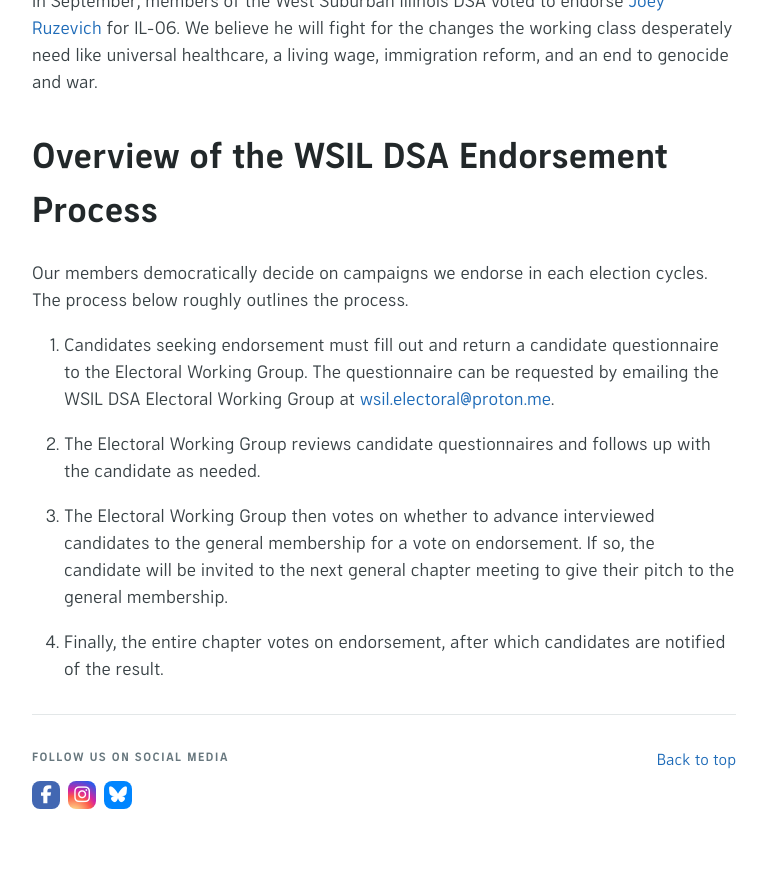
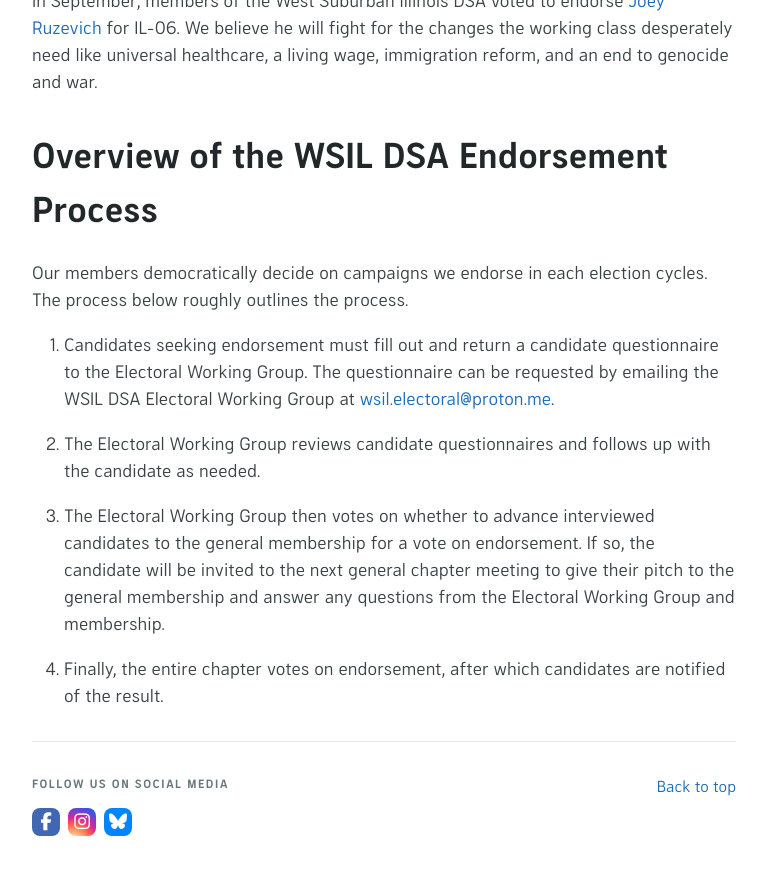
Before and after one commit to wsildsa/wsildsa.github.io, a Jekyll site: the page built from _pages/en/electoral.md, in a window 1280 px wide and 900 px high, scrolled down 857 px. Shown: the top 875 px of the window, without its empty margins (256-1023 px from the left). Built offline with Jekyll 4.4.1, drawn with Linux system fonts in a browser that asks for light colours; some web fonts are replaced; the repository's description, which GitHub fills in, is left out.

Commit message:
electoral: add ammendmended language from EWG meeting

```diff
--- a/_pages/en/electoral.md
+++ b/_pages/en/electoral.md
@@ -17,6 +17,6 @@ Our members democratically decide on campaigns we endorse in each election cycle
 
 2. The Electoral Working Group reviews candidate questionnaires and follows up with the candidate as needed.
 
-3. The Electoral Working Group then votes on whether to advance interviewed candidates to the general membership for a vote on endorsement.  If so, the candidate will be invited to the next general chapter meeting to give their pitch to the general membership.
+3. The Electoral Working Group then votes on whether to advance interviewed candidates to the general membership for a vote on endorsement.  If so, the candidate will be invited to the next general chapter meeting to give their pitch to the general membership and answer any questions from the Electoral Working Group and membership.
 
 4. Finally, the entire chapter votes on endorsement, after which candidates are notified of the result.
```
